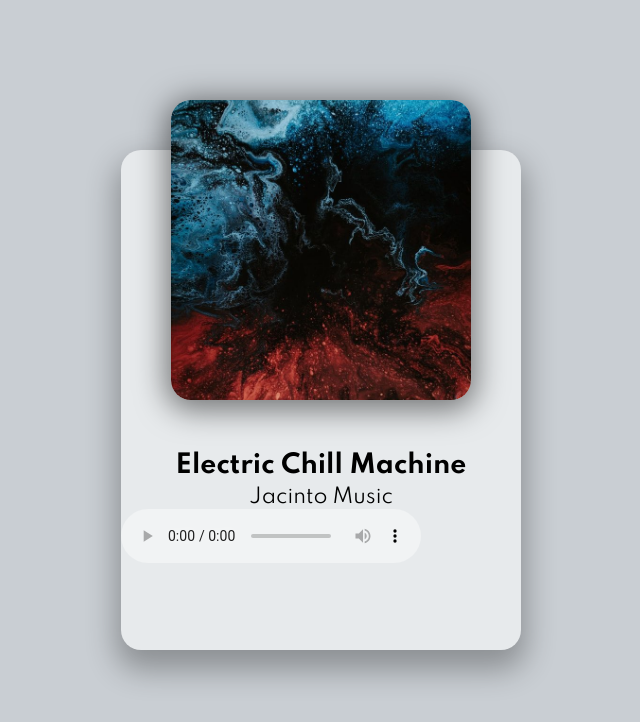
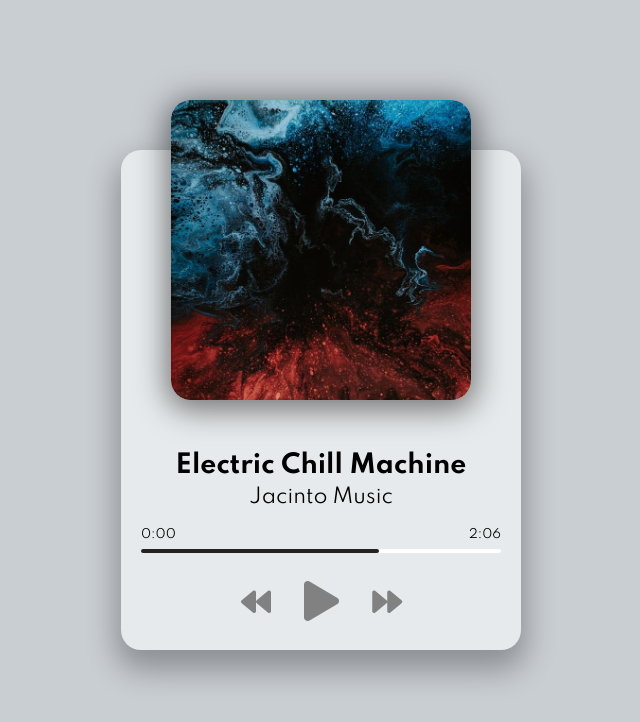
Before and after one commit to artufabio/music-player, a plain HTML site: page index.html in a window 1280 px wide. Shown: the whole page, without its empty margins (319-959 px from the left). Drawn offline with Linux system fonts and the light colour scheme.

Commit message:
added progress bar and controls

```diff
--- a/index.html
+++ b/index.html
@@ -16,7 +16,22 @@
         </div>
         <h2 id="title">Electric Chill Machine</h2>
         <h3 id="artist">Jacinto Music</h3>
-        <audio src="music/song-1.mp3" controls></audio>
+        <audio src="music/song-1.mp3"></audio>
+        <!-- Progress Bar -->
+        <div class="progress-container" id="progress-container">
+            <div class="progress" id="progress"></div>
+            <div class="duration-wrapper">
+                <span id="current-time">0:00</span>
+                <span id="duration">2:06</span>
+            </div>
+        </div>
+        <!-- Controls -->
+        <div class="player-controls">
+            <!-- Icons from Font-awesome -->
+            <i class="fas fa-backward" id="prev" title="Previous"></i>
+            <i class="fas fa-play main-button" id="play" title="Play"></i>
+            <i class="fas fa-forward" id="next" title="Next"></i>
+        </div>
     </div>
 
     <!-- Script -->
--- a/style.css
+++ b/style.css
@@ -93,10 +93,13 @@ h3 {
   font-size: 30px;
   color: rgb(129, 129, 129);
   margin-right: 30px;
-
+  cursor: pointer;
+  user-select: none;
 }
 
-
+.fas:hover {
+  filter: brightness(80%);
+}
 
 .main-button {
   font-size: 40px;
```
